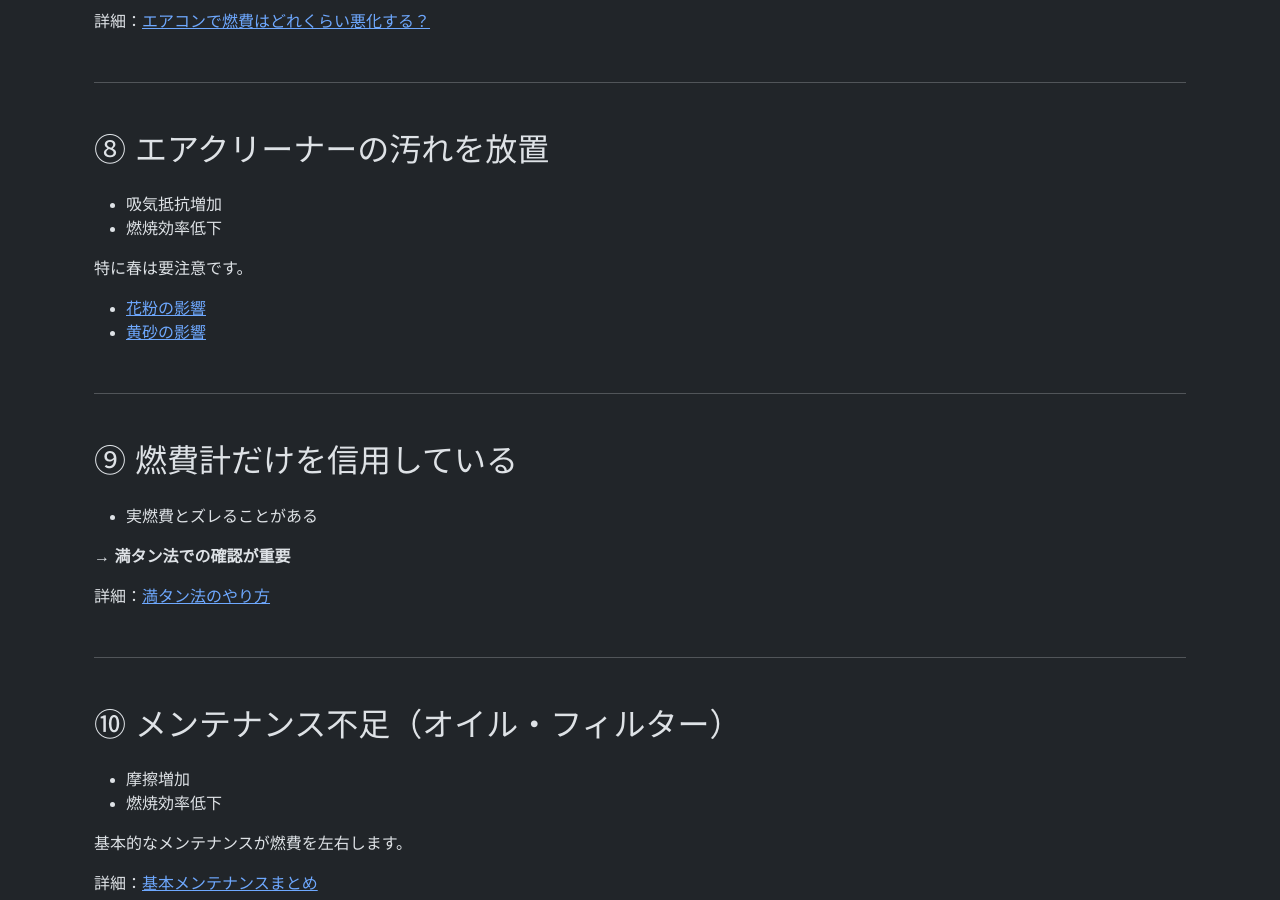
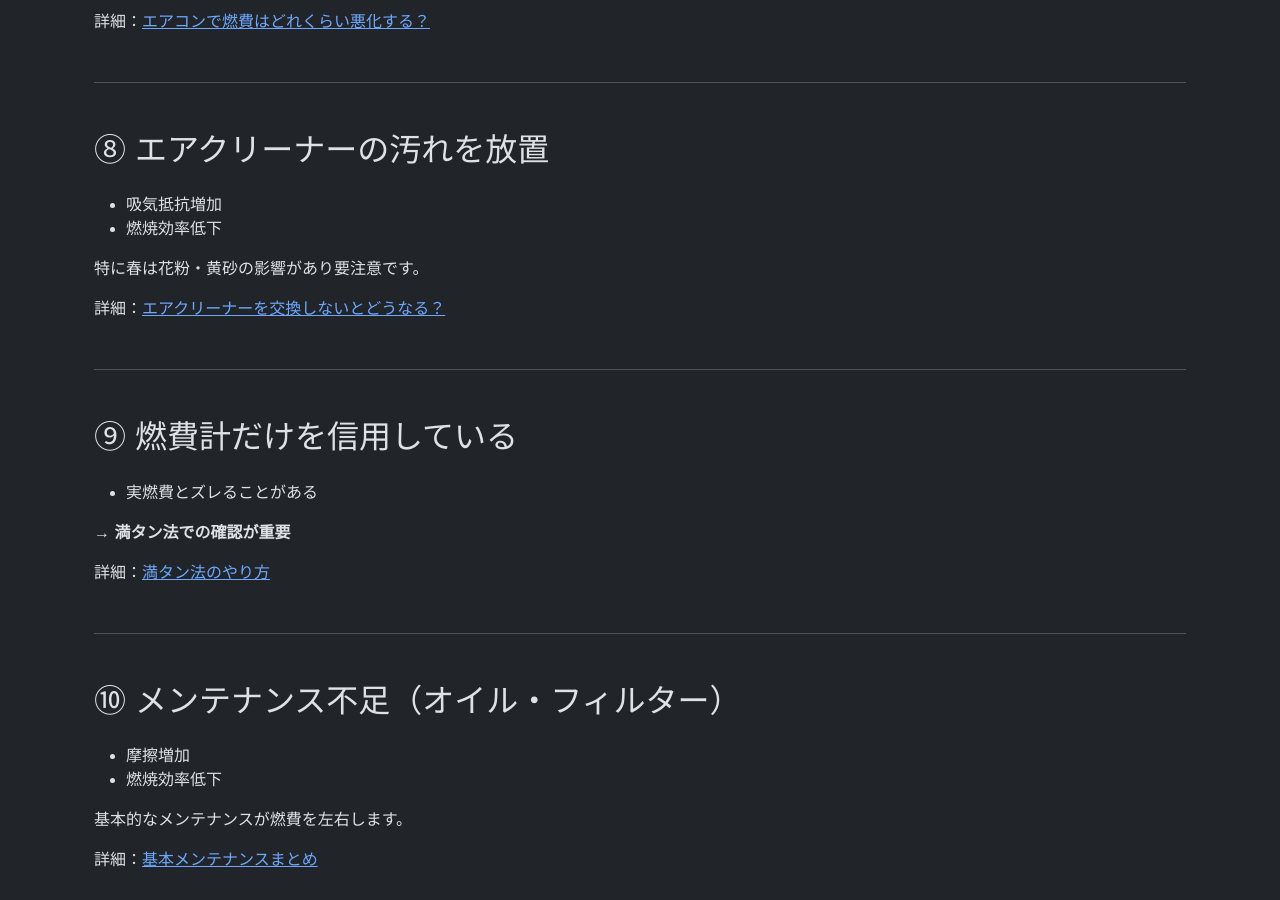
Before and after one commit to funyapar-org/fuel-lab, a Jekyll site: the page built from _knowledge/beginner-fuel-economy-mistakes.md, in a window 1280 px wide and 900 px high, scrolled down 2322 px. Built offline with Jekyll 4.4.1, drawn with Linux system fonts in a browser that asks for light colours.

Commit message:
beginner-fuel-economy-mistakes.md を更新

```diff
--- a/_knowledge/beginner-fuel-economy-mistakes.md
+++ b/_knowledge/beginner-fuel-economy-mistakes.md
@@ -167,13 +167,12 @@ date: 2026-03-24 16:10:00 +0900
   </ul>
 
   <p>
-    特に春は要注意です。
+    特に春は花粉・黄砂の影響があり要注意です。
   </p>
 
-  <ul>
-    <li><a href="{{ site.baseurl }}/knowledge/pollen-air-filter-replacement.html">花粉の影響</a></li>
-    <li><a href="{{ site.baseurl }}/knowledge/yellow-sand-air-filter-replacement.html">黄砂の影響</a></li>
-  </ul>
+  <p>
+    詳細：<a href="{{ site.baseurl }}/knowledge/air-filter-neglect-effects.html">エアクリーナーを交換しないとどうなる？</a>
+  </p>
 
   <hr class="my-5">
 
```
